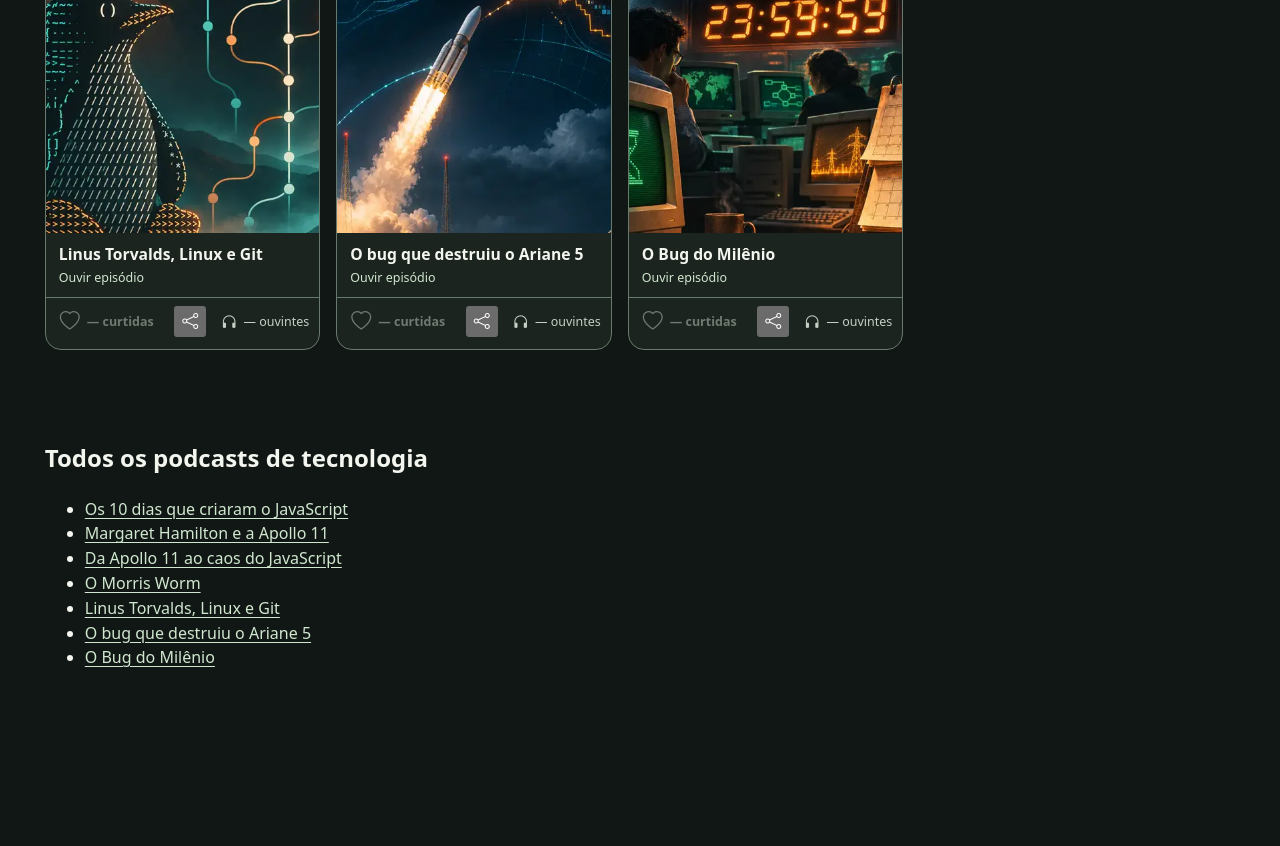
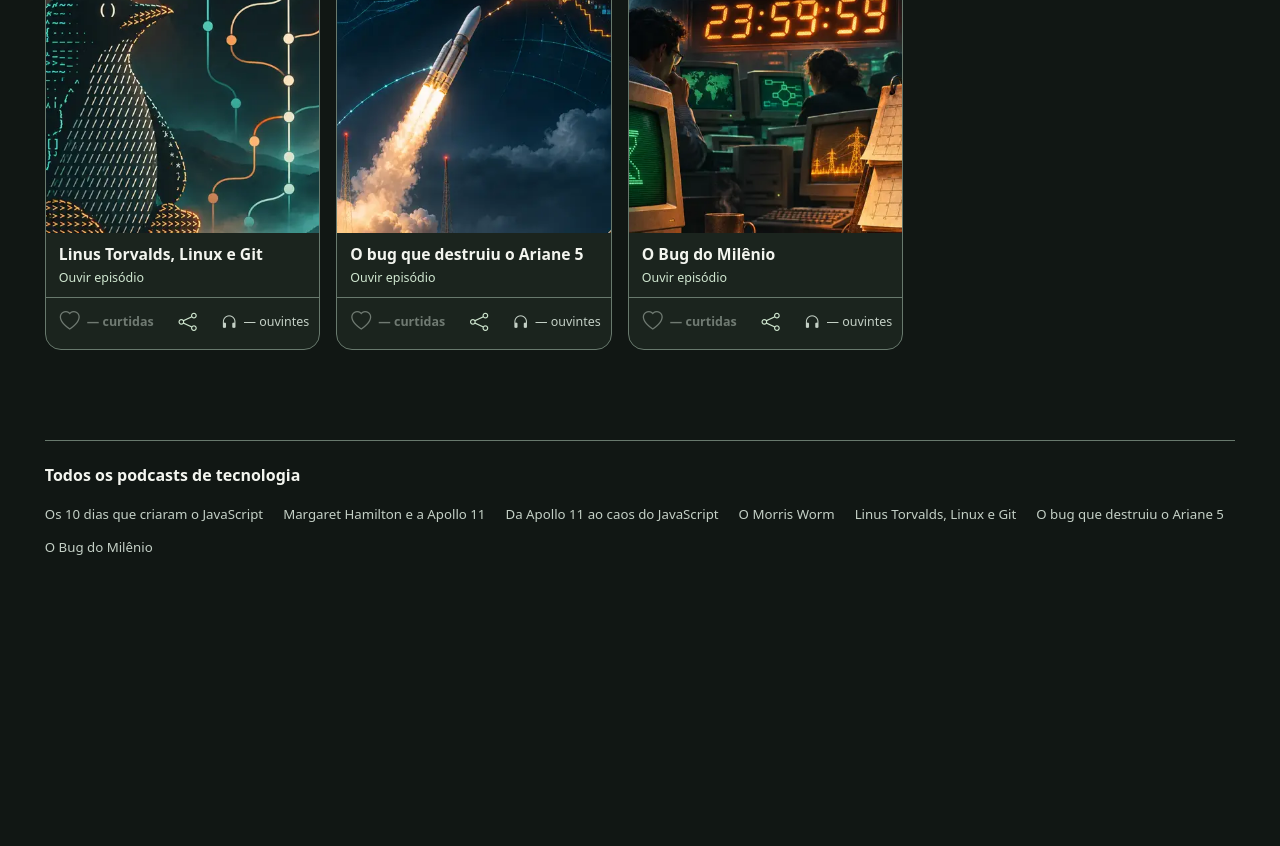
Before and after one commit to vlimap/classroom-music, a website with bundled scripts: page index.html in a window 1280 px wide. Shown: the part 919-1765 px from the top of the page. After the commit the page ends 1716 px from the top, so only its background shows below. Built offline with nearby package versions, Linux system fonts and the light colour scheme; files whose address does not match are found by name.

Commit message:
style(seo): add crawlable internal links and share button styling

```diff
--- a/src/styles/app.css
+++ b/src/styles/app.css
@@ -387,3 +387,22 @@ main{min-width:0;padding:48px 0 70px}
 @media(forced-colors:active){
  .desktop-nav button[aria-current="page"]{outline:2px solid Highlight}
 }
+
+/* Links internos rastreáveis no HTML, acessíveis mesmo com JavaScript desativado. */
+.site-index-nav{margin:20px 0 56px;padding:22px 0;border-top:1px solid var(--color-border)}
+.site-index-nav h2{font-size:1rem;font-weight:720;margin:0 0 14px}
+.site-index-nav ul{display:flex;flex-wrap:wrap;gap:8px 20px;list-style:none;margin:0;padding:0}
+.site-index-nav li{max-width:100%}
+.site-index-nav a{font-size:.83rem;color:var(--color-text-muted);text-decoration:none}
+.site-index-nav a:hover{text-decoration:underline;color:var(--color-accent)}
+/* Acionador de compartilhamento independente do botão de curtir. */
+.podcast-share{display:inline-flex;justify-content:center;align-items:center;flex:0 0 44px;
+  width:44px;height:44px;border:0;border-radius:10px;color:var(--color-sage);background:transparent}
+.podcast-share:hover{background:var(--color-accent-soft);color:var(--color-accent)}
+.podcast-share .bi{font-size:1.14rem}
+.podcast-like-count{overflow:hidden;text-overflow:ellipsis;white-space:nowrap}
+.podcast-listeners{margin-left:auto}
+@media(max-width:640px){
+  .site-index-nav{margin-bottom:32px;padding:18px 2px}
+  .site-index-nav ul{display:grid;grid-template-columns:1fr;gap:7px}
+}
```
